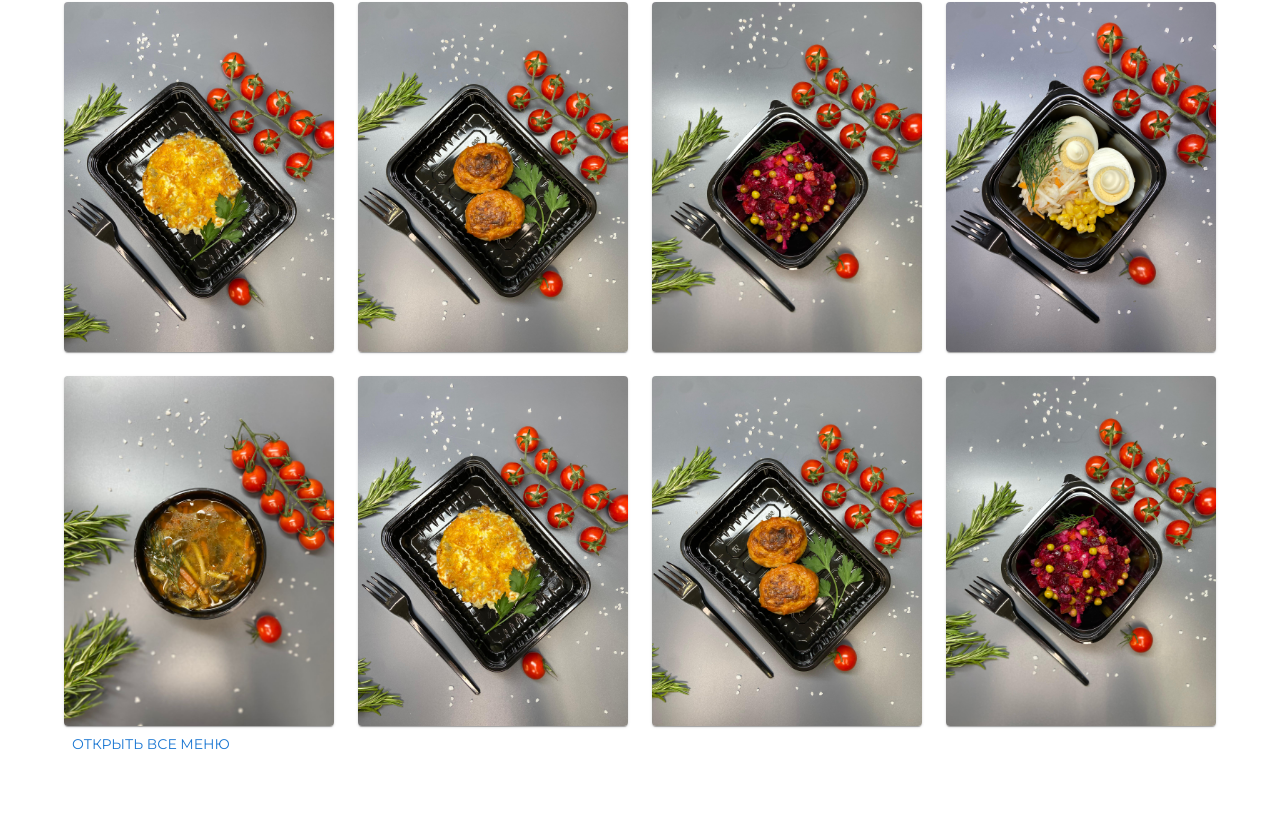
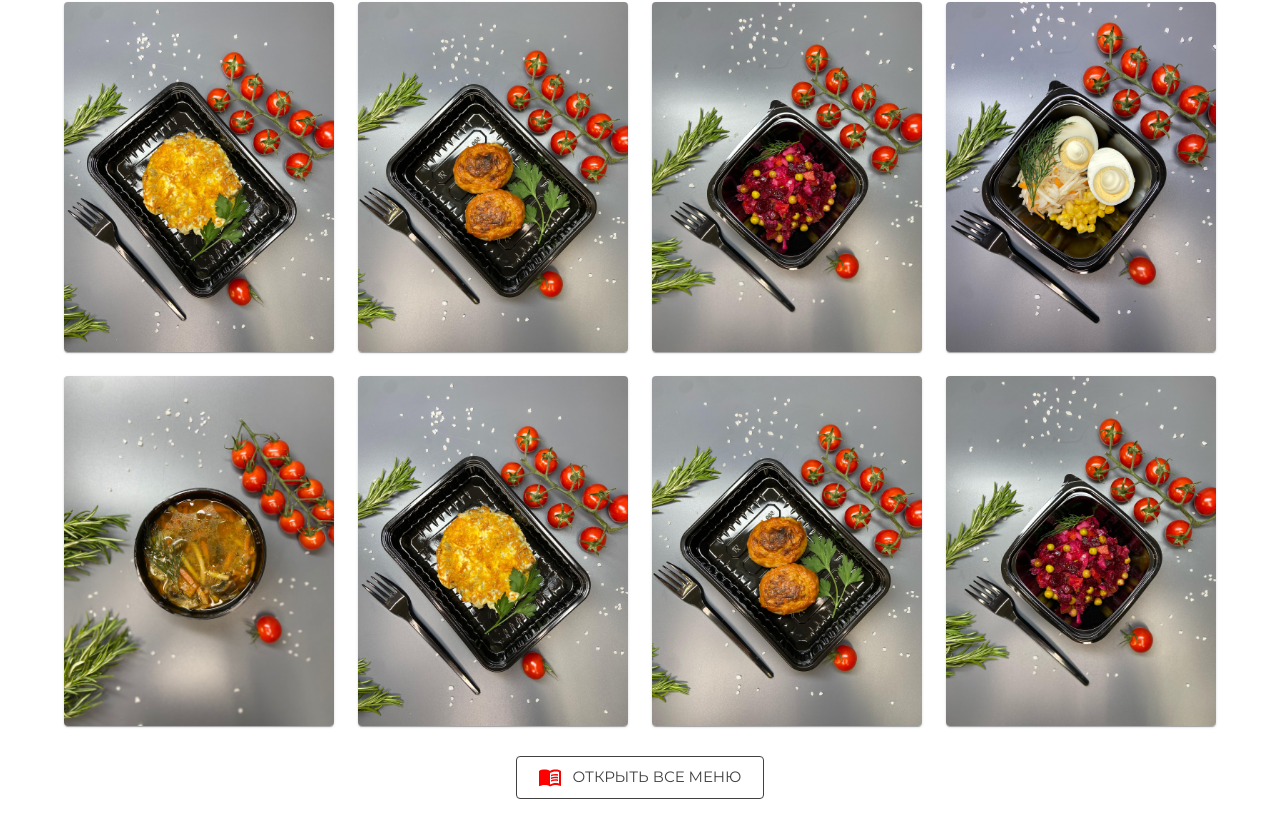
Before and after one commit to evkondr/vkuseda-client, a React (Create React App) app: page / in a window 1280 px wide. Shown: the part 919-1748 px from the top of the page. Before the commit the page ends 1702 px from the top, so only its background shows below. Built offline with nearby package versions, Linux system fonts and the light colour scheme.

Commit message:
feat: all menu button

```diff
--- a/src/Components/ShortMenu/ShortMenu.tsx
+++ b/src/Components/ShortMenu/ShortMenu.tsx
@@ -2,6 +2,7 @@ import React from 'react';
 import {
   Box, Grid, Container, Button, Typography, Divider,
 } from '@mui/material/';
+import MenuBookIcon from '@mui/icons-material/MenuBook';
 import MenuItem from '../MenuItem/MenuItem';
 import { menuItems } from '../../tempDB';
 import { TMenuItem } from '../../types';
@@ -25,8 +26,11 @@ const ShortMenu = () => {
             </Grid>
           ))}
         </Grid>
-        <Box>
-          <Button>Открыть все меню</Button>
+        <Box className="short-menu__all-btn">
+          <Button variant="outlined" size="large">
+            <MenuBookIcon color="inherit" sx={{ marginRight: '10px' }} />
+            Открыть все меню
+          </Button>
         </Box>
       </Container>
     </Box>
--- a/src/Components/ShortMenu/short-menu.scss
+++ b/src/Components/ShortMenu/short-menu.scss
@@ -2,5 +2,26 @@
   padding: 20px 10px;
   &__container{
     margin-top: 0px!important;
+    margin-bottom: 20px;
+    justify-content: center;
+  }
+  &__all-btn{
+    display: flex;
+    justify-content: center;
+    padding: 10px;
+    button{
+      color: #414141;
+      border-color: #414141;
+      transition: all .3s ease-in-out;
+      &:hover{
+        border-color: inherit;
+        color: inherit;
+        background-color: rgb(0 0 0 / 4%);
+        transform: scale(105%);
+      }
+      svg{
+        color: #ff0000;
+      }
+    }
   }
 }
```
